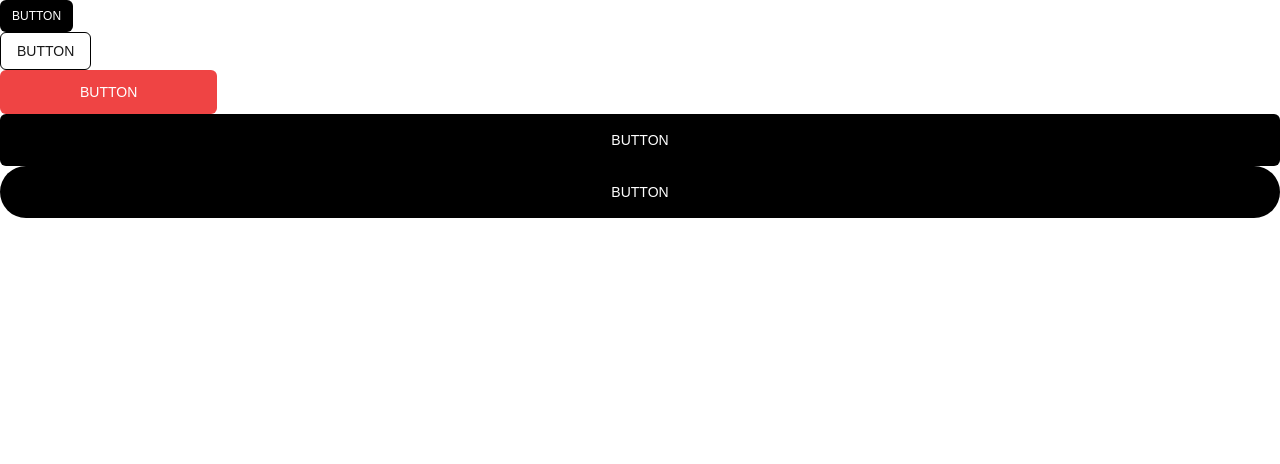
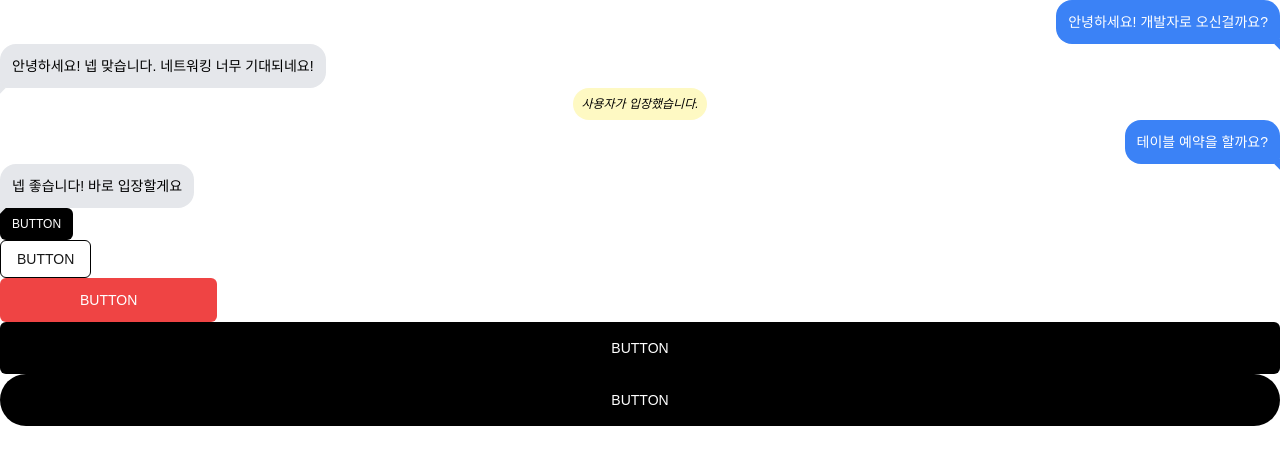
Before and after one commit to goorm-CHACHA/FE, a Next.js app: page / in a window 1280 px wide. Shown: the top 464 px of the page. Built offline with nearby package versions, Linux system fonts and the light colour scheme.

Commit message:
feat: 공통 컴포넌트 채팅 말풍선 (#12)

```diff
--- a/app/page.tsx
+++ b/app/page.tsx
@@ -1,8 +1,22 @@
 import Button from '~/components/common/button';
+import ChatBubble from '~/components/common/chatButton';
 
 export default function Home() {
   return (
     <div>
+      <ChatBubble variant="sender" message="안녕하세요! 개발자로 오신걸까요?" />
+      <ChatBubble
+        variant="receiver"
+        message="안녕하세요! 넵 맞습니다. 네트워킹 너무 기대되네요!"
+      />
+      <ChatBubble
+        variant="system"
+        size="small"
+        message="사용자가 입장했습니다."
+      />
+      <ChatBubble variant="sender" message="테이블 예약을 할까요?" />
+      <ChatBubble variant="receiver" message="넵 좋습니다! 바로 입장할게요" />
+
       <Button text="BUTTON" size={'sm'} />
       <Button text="BUTTON" variant={'outline'} />
       <Button text="BUTTON" variant={'red'} size={'lg'} />
--- /dev/null
+++ b/src/components/common/chatButton.tsx
@@ -0,0 +1,62 @@
+import { cva, type VariantProps } from 'class-variance-authority';
+import { cn } from '~/utils/cn';
+
+const chatBubbleVariants = cva(
+  'rounded-2xl p-3 max-w-[70%] break-words relative',
+  {
+    variants: {
+      variant: {
+        sender: 'bg-blue-500 text-white ml-auto rounded-br-md',
+        receiver: 'bg-gray-200 text-black mr-auto rounded-bl-md',
+        system: 'bg-yellow-100 text-black mx-auto italic',
+      },
+      size: {
+        default: 'text-sm',
+        small: 'text-xs p-2',
+        large: 'text-base p-4',
+      },
+    },
+    defaultVariants: {
+      variant: 'receiver',
+      size: 'default',
+    },
+  },
+);
+
+interface ChatBubbleProps
+  extends React.HTMLAttributes<HTMLDivElement>,
+    VariantProps<typeof chatBubbleVariants> {
+  message: string;
+}
+
+const ChatBubble = ({
+  variant,
+  size,
+  className,
+  message,
+  ...props
+}: ChatBubbleProps) => {
+  return (
+    <div
+      className={cn(
+        'relative',
+        variant === 'sender' ? 'flex justify-end' : 'flex justify-start',
+      )}
+    >
+      <div
+        className={cn(chatBubbleVariants({ variant, size }), className)}
+        {...props}
+      >
+        {message}
+      </div>
+      {variant === 'sender' && (
+        <div className="absolute bottom-0 right-0 w-2 h-2 bg-blue-500 transform translate-x-1/2 translate-y-1/2 rotate-45"></div>
+      )}
+      {variant === 'receiver' && (
+        <div className="absolute bottom-0 left-0 w-2 h-2 bg-gray-200 transform -translate-x-1/2 translate-y-1/2 rotate-45"></div>
+      )}
+    </div>
+  );
+};
+
+export default ChatBubble;
```
Also changed, not shown: 1 other file (tests, documents, lock files or other folders).
